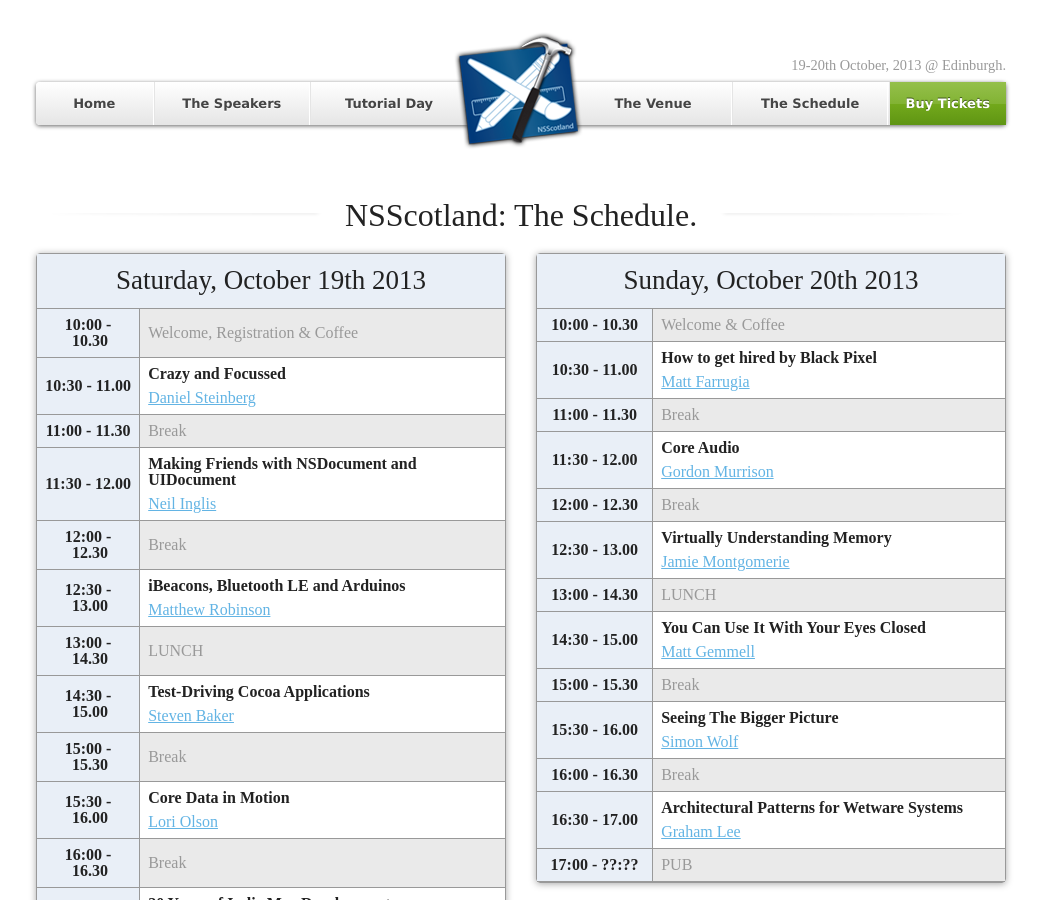
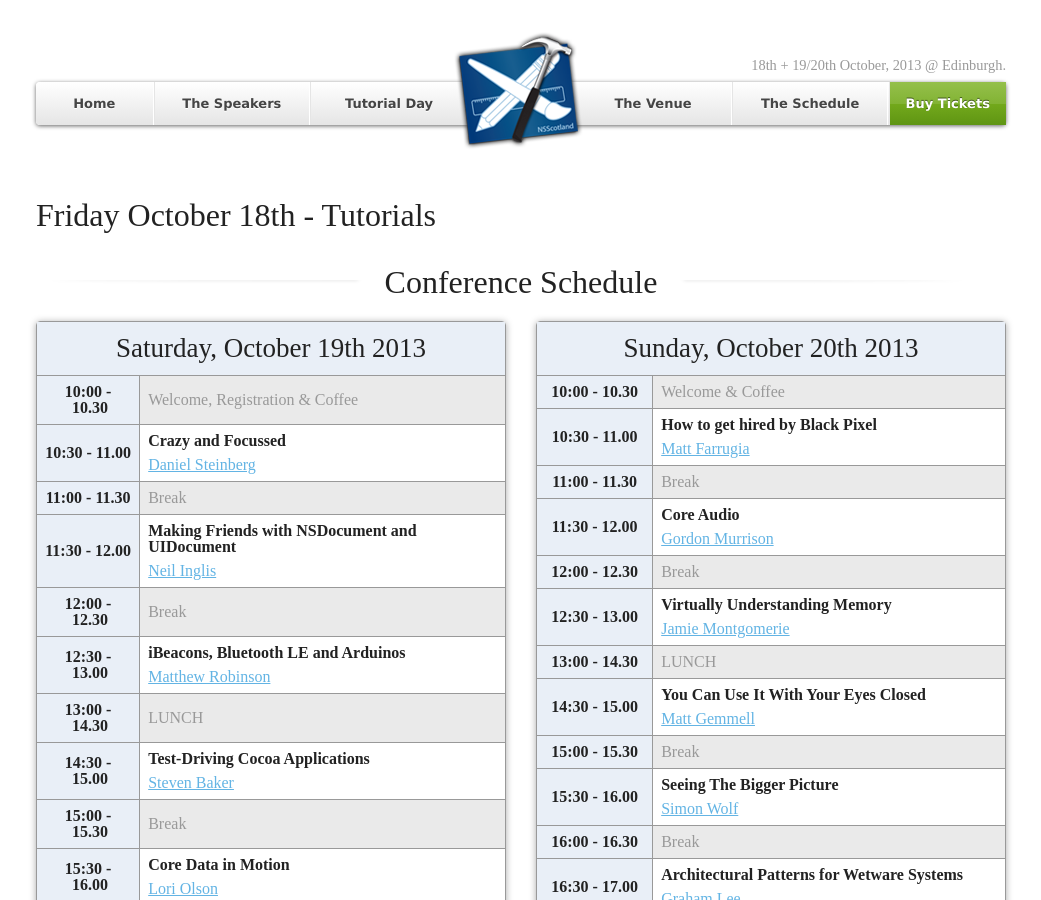
Before and after one commit to acf/nsscotland, a Jekyll site: the page built from schedule.html, in a window 1280 px wide and 900 px high. Shown: the whole window, without its empty margins (119-1160 px from the left). Built offline with Jekyll 4.4.1, drawn with Linux system fonts in a browser that asks for light colours.

Commit message:
schedule

```diff
--- a/_layouts/twentythirteen.html
+++ b/_layouts/twentythirteen.html
@@ -22,7 +22,7 @@
   <div class="row" id="primary-navigation">
     <div class="large-12 columns">
       <h1><a href="/">NSScotland</a></h1>
-      <h2>19-20th October, 2013 @ Edinburgh.</h2>
+      <h2>18th + 19/20th October, 2013 @ Edinburgh.</h2>
       <nav>
         <div class="row">
           <div class="large-6 columns left-nav">
--- a/_layouts/twentythirteen_tutorial.html
+++ b/_layouts/twentythirteen_tutorial.html
@@ -22,7 +22,7 @@
   <div class="row" id="primary-navigation">
     <div class="large-12 columns">
       <h1><a href="/">NSScotland</a></h1>
-      <h2>19-20th October, 2013 @ Edinburgh.</h2>
+      <h2>18th + 19/20th October, 2013 @ Edinburgh.</h2>
       <nav>
         <div class="row">
           <div class="large-6 columns left-nav">
--- a/schedule.html
+++ b/schedule.html
@@ -6,7 +6,13 @@
 
   <div class="row schedule">
     <div class="large-12 columns">
-      <h2 class="with-divider"><span>NSScotland: The Schedule.</span></h2>
+      <h2><span>Friday October 18th - Tutorials</span></h2>
+    </div>
+  </div>
+
+  <div class="row schedule">
+    <div class="large-12 columns">
+      <h2 class="with-divider"><span>Conference Schedule</span></h2>
     </div>
   </div>
 
```
